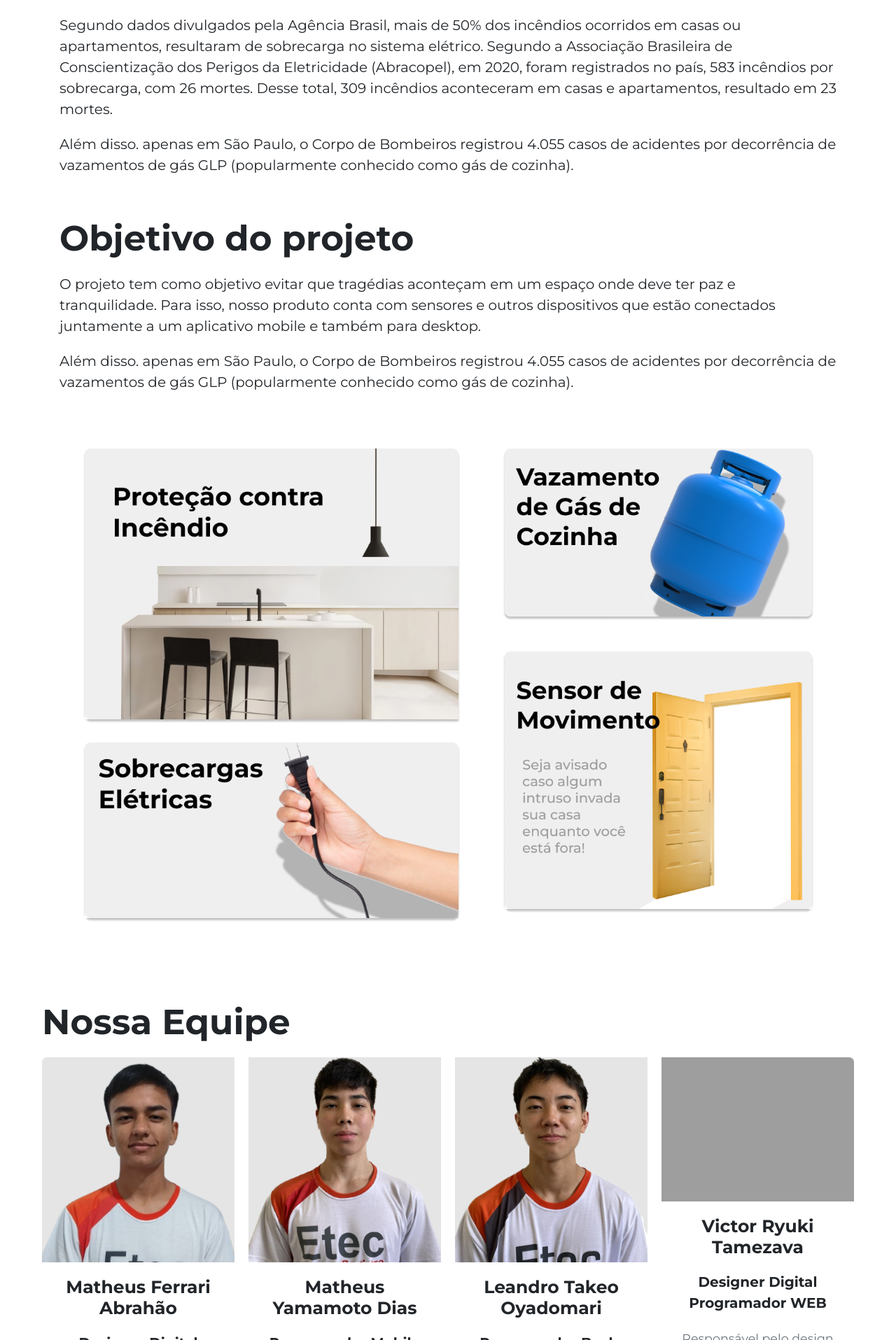
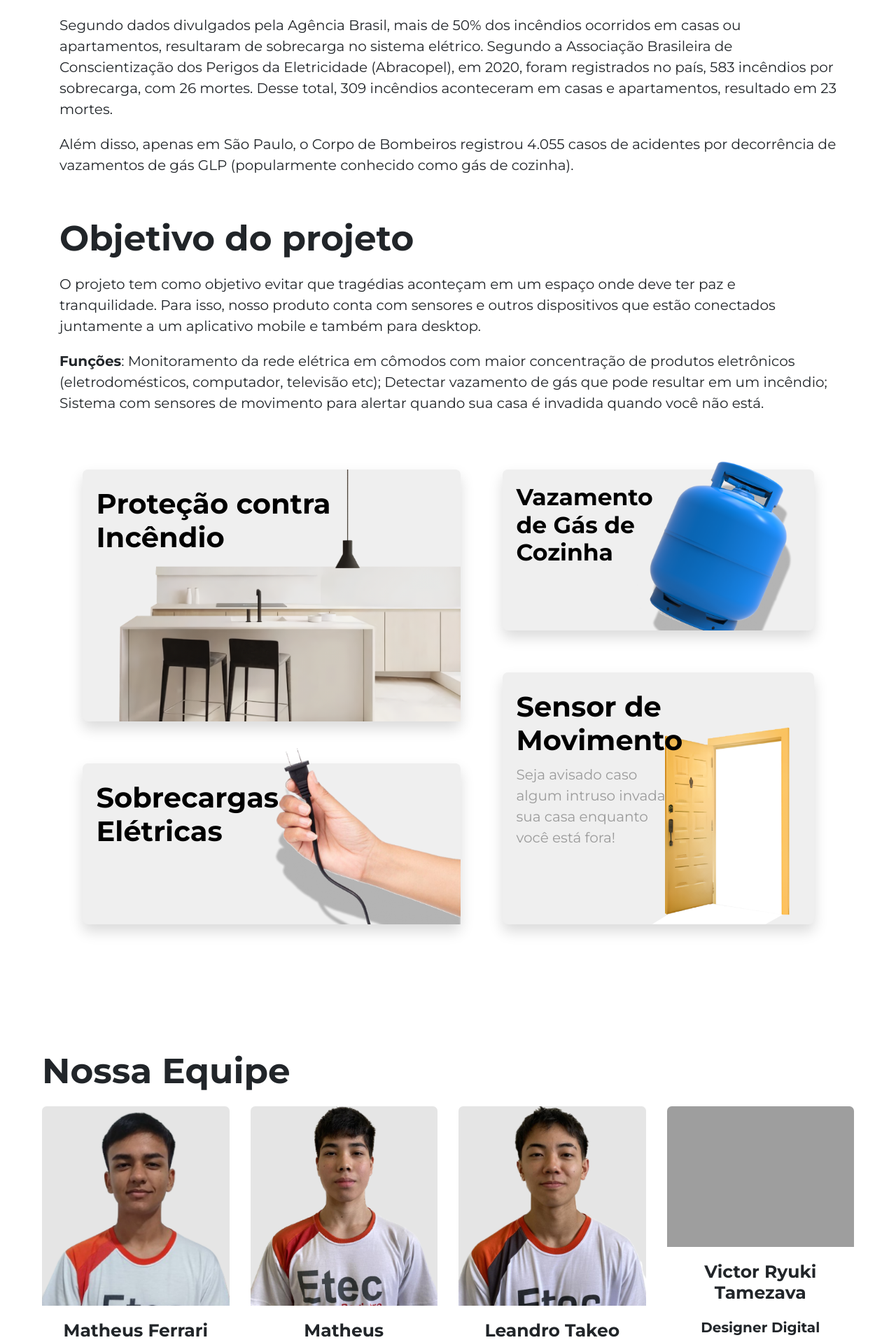
Before and after one commit to DamnsGroup/landing-page, a PHP site: page / in a window 1280 px wide. Shown: the part 1611-3526 px from the top of the page at 70% size. Run offline with PHP 8.4, Linux system fonts and the light colour scheme; some libraries are stand-ins or nearby versions; grey boxes are pictures that could not be loaded.

Commit message:
Versão 1.1

```diff
--- a/css/style.css
+++ b/css/style.css
@@ -11,7 +11,7 @@ html, body{
 }
 
 #header-title{
-    font-size: 50px !important;
+    font-size: 45px !important;
 }
 p{
     font-size: 1rem;
@@ -89,6 +89,51 @@ nav ul li a:hover{
 #projeto-coluna-esquerda{
     margin-right: 30px;
 }
+#card-projeto1{
+    height: 360px;
+}
+#card-texto{
+    position: absolute;
+    z-index: 3;
+}
+#card-texto4{
+    position: absolute;
+    z-index: 3;
+}
+#card-texto4 p{
+    color: #9B9B9B;
+}
+#card-imagem1 {
+    position: absolute;
+    bottom: 0;
+    left: 0;
+    width: 100%;
+}
+#card-imagem2 {
+    position: absolute;
+    top: 0;
+    left: 0;
+    width: 90%;
+    z-index: 1;
+}
+#card-imagem4{
+    position: absolute;
+    bottom: 0;
+    left: -20;
+    width: 90%;
+    z-index: 1;
+}
+
+#card-projeto2{
+    height: 230px;
+}
+#card-projeto3{
+    height: 230px;
+}
+#card-projeto3 h2{
+    font-size: 33px !important;
+}
+
 
 #redes{
     margin: 10px 0;
@@ -154,6 +199,9 @@ nav ul li a:hover{
     #projeto-container{
         padding: 0 !important;
     }
+    #card-texto4 p{
+        font-size: 15px !important;
+    }
     #projeto{
         padding: 0 !important;
     }
@@ -183,6 +231,18 @@ nav ul li a:hover{
     #projeto-coluna-esquerda{
         margin-right: 0;
     }
+    #card-projeto2 h2{
+        font-size: 30px !important;
+    }
+    #card-projeto3 h2{
+        font-size: 25px !important;
+    }
+    #card-texto4 h2{
+        font-size: 25px !important;
+    }
+    #card-texto4 p{
+        font-size: 15px !important;
+    }
     #projeto{
         margin-top: 0 !important;
     }
@@ -191,7 +251,13 @@ nav ul li a:hover{
     #nav-content{
         padding: 14px 50px 0px 50px;
     }
+    #card-projeto1{
+        height: 240px;
+    }
     #card-projeto{
-        margin: 0 !important;
+        height: 300px;
+    }
+    #card-projeto3 h2{
+        font-size: 33px !important;
     }
 }
--- a/index.php
+++ b/index.php
@@ -98,7 +98,7 @@
                         Segundo dados divulgados pela Agência Brasil, mais de 50% dos incêndios ocorridos em casas ou apartamentos, resultaram de sobrecarga no sistema elétrico. Segundo a Associação Brasileira de Conscientização dos Perigos da Eletricidade (Abracopel), em 2020, foram registrados no país, 583 incêndios por sobrecarga, com 26 mortes. Desse total, 309 incêndios aconteceram em casas e apartamentos, resultado em 23 mortes.</p>
                     </p>
                     <p>
-                        Além disso. apenas em São Paulo, o Corpo de Bombeiros registrou 4.055 casos de acidentes por decorrência de vazamentos de gás GLP (popularmente conhecido como gás de cozinha).
+                        Além disso, apenas em São Paulo, o Corpo de Bombeiros registrou 4.055 casos de acidentes por decorrência de vazamentos de gás GLP (popularmente conhecido como gás de cozinha).
                     </p>
                 </div>
 
@@ -108,7 +108,7 @@
                         O projeto tem como objetivo evitar que tragédias aconteçam em um espaço onde deve ter paz e tranquilidade. Para isso, nosso produto conta com sensores e outros dispositivos que estão conectados juntamente a um aplicativo mobile e também para desktop.
                     </p>
                     <p>
-                        Além disso. apenas em São Paulo, o Corpo de Bombeiros registrou 4.055 casos de acidentes por decorrência de vazamentos de gás GLP (popularmente conhecido como gás de cozinha).
+                        <b>Funções</b>: Monitoramento da rede elétrica em cômodos com maior concentração de produtos eletrônicos (eletrodomésticos, computador, televisão etc); Detectar vazamento de gás que pode resultar em um incêndio; Sistema com sensores de movimento para alertar quando sua casa é invadida quando você não está.
                     </p>
                 </div>
             </div>
@@ -119,20 +119,34 @@
             <div class="container">
                 <div class="row justify-content-center" id="projeto-container">
                     <div class="col-12 col-sm-6" id="projeto-coluna-esquerda">
-                        <div class="mb-5" style="height: 360px;" id="card-projeto">
-                            <img src="files/img/card1.png" class="img-fluid w-100">
+                        <div class="mb-4 position-relative rounded shadow p-3 mb-5" style="background-color: #EFEFEF;" id="card-projeto1">
+                            <div class="col-10 mt-1" id="card-texto">
+                                <h2 class='fw-bold' style="color: #000;">Proteção contra Incêndio</h2>
                             </div>
-                        <div class="mb-3" style="height: 230px;" id="card-projeto">
-                            <img src="files/img/card2.png" class="img-fluid w-100">
+                            <img src="files/img/abajur2.png" class="img-fluid" id="card-imagem2">
+                            <img src="files/img/cozinha.png" class="img-fluid" id="card-imagem1">
+                        </div>
+                        <div class="mb-4 position-relative rounded shadow p-3 mb-5" style="background-color: #EFEFEF;" id="card-projeto2">
+                            <div class="col-6 mt-1" id="card-texto">
+                                <h2 class='fw-bold' style="color: #000;">Sobrecargas Elétricas</h2>
+                            </div>
+                            <img src="files/img/mao_fio2.png" class="img-fluid" id="card-imagem1">
                         </div>
                     </div>
 
                     <div class="col-12 col-sm-5 mb-5">
-                        <div class="mb-5" style="height: 230px;" id="card-projeto">
-                            <img src="files/img/card3.png" class="img-fluid w-100">
+                        <div class="mb-4 position-relative rounded shadow p-3 mb-5" style="background-color: #EFEFEF;" id="card-projeto3">
+                            <div class="col-6" id="card-texto">
+                                <h2 class='fw-bold' style="color: #000;">Vazamento de Gás de Cozinha</h2>
                             </div>
-                        <div class="mb-3" style="height: 360px;" id="card-projeto">
-                            <img src="files/img/card4.png" class="img-fluid w-100">
+                            <img src="files/img/gas2.png" class="img-fluid" id="card-imagem1">
+                        </div>
+                        <div class="mb-4 position-relative rounded shadow p-3 mb-5" style="background-color: #EFEFEF;" id="card-projeto1">
+                            <div class="col-6 mt-1" id="card-texto4">
+                                <h2 class='fw-bold' style="color: #000;">Sensor de Movimento</h2>
+                                <p>Seja avisado caso algum intruso invada sua casa enquanto você está fora!</p>
+                            </div>
+                            <img src="files/img/porta2.png" class="img-fluid" id="card-imagem4">
                         </div>
                     </div>
                 </div>
@@ -144,21 +158,24 @@
             <div class="reveal">
                 <h1 class='fw-bold mb-3'>Nossa Equipe</h1>
             </div>
-            <div class="card-group">
-                <div class="card text-center me-2">
+            <div class="row">
+                <div class="col-md-6 col-lg-3 mb-4">
+                    <div class="card text-center">
                         <img class="card-img-top img-fluid" src="files/img/ferrari.png" alt="Card image cap">
                         <div class="card-body">
                             <h5 class="card-title fw-bold mb-3">Matheus Ferrari Abrahão</h5>
                             <p class="card-text fw-bold">Designer Digital</p>
                             <p class="card-text"><small class="text-muted">Responsável pelo design digital do website, aplicativo mobile e do software para desktop.</small></p>
                             <ul class="text-center d-flex justify-content-center position-relative" id="redes">
-                            <li><a href="https://www.instagram.com/vicruk_edits/" target="_blank"><ion-icon name="logo-instagram"></ion-icon></a></li>
-                            <li><a href="https://www.youtube.com/channel/UC8vWyKLaITcUV-2a4JeKlGg" target="_blank"><ion-icon name="logo-linkedin"></ion-icon></a></li>
+                                <li><a href="https://www.instagram.com/mtzferrari/" target="_blank"><ion-icon name="logo-instagram"></ion-icon></a></li>
+                                <li><a href="https://www.linkedin.com/in/matheus-ferrari-abrahão-893b17237/" target="_blank"><ion-icon name="logo-linkedin"></ion-icon></a></li>
                                 <li><a href="https://github.com/MatheusFAbr" target="_blank"><ion-icon name="logo-github"></ion-icon></a></li>
                             </ul>
                         </div>
                     </div>
-                <div class="card text-center mx-2">
+                </div>
+                <div class="col-md-6 col-lg-3 mb-4">
+                    <div class="card text-center">
                         <img class="card-img-top img-fluid" src="files/img/yamamoto.png" alt="Card image cap">
                         <div class="card-body">
                             <h5 class="card-title fw-bold mb-3">Matheus Yamamoto Dias</h5>
@@ -171,7 +188,9 @@
                             </ul>
                         </div>
                     </div>
-                <div class="card text-center mx-2">
+                </div>
+                <div class="col-md-6 col-lg-3 mb-4">
+                    <div class="card text-center">
                         <img class="card-img-top img-fluid" src="files/img/leandro.png" alt="Card image cap">
                         <div class="card-body">
                             <h5 class="card-title fw-bold mb-3">Leandro Takeo Oyadomari</h5>
@@ -179,12 +198,14 @@
                             <p class="card-text"><small class="text-muted">Responsável por criar o software do projeto.</small></p>
                             <ul class="text-center d-flex justify-content-center position-relative" id="redes">
                                     <li><a href="https://www.instagram.com/le.takeo/" target="_blank"><ion-icon name="logo-instagram"></ion-icon></a></li>
-                            <li><a href="https://www.youtube.com/channel/UC8vWyKLaITcUV-2a4JeKlGg" target="_blank"><ion-icon name="logo-linkedin"></ion-icon></a></li>
+                                    <li><a href="https://www.linkedin.com/in/leandro-oyadomari-856998231/" target="_blank"><ion-icon name="logo-linkedin"></ion-icon></a></li>
                                     <li><a href="https://github.com/takeoya" target="_blank"><ion-icon name="logo-github"></ion-icon></a></li>
                             </ul>
                         </div>
                     </div>
-                <div class="card text-center ms-2">
+                </div>
+                <div class="col-md-6 col-lg-3 mb-4">
+                    <div class="card text-center">
                         <img class="card-img-top img-fluid" src="files/img/victor.png." alt="Card image cap">
                         <div class="card-body">
                             <h5 class="card-title fw-bold mb-3">Victor Ryuki Tamezava</h5>
@@ -194,13 +215,15 @@
 
                             <ul class="text-center d-flex justify-content-center position-relative" id="redes">
                                 <li><a href="https://www.instagram.com/vicruk_edits/" target="_blank"><ion-icon name="logo-instagram"></ion-icon></a></li>
-                            <li><a href="https://www.youtube.com/channel/UC8vWyKLaITcUV-2a4JeKlGg" target="_blank"><ion-icon name="logo-linkedin"></ion-icon></a></li>
+                                <li><a href="https://www.linkedin.com/in/victor-tamezava/" target="_blank"><ion-icon name="logo-linkedin"></ion-icon></a></li>
                                 <li><a href="https://github.com/VicRuk" target="_blank"><ion-icon name="logo-github"></ion-icon></a></li>
                             </ul>
                         </div>
                     </div>
                 </div>
             </div>
+        </div>
+
         <!-- FOOTER -->
         <footer class="py-3 px-0 position-relative bg-dark" id="footer">
         <ul class="text-center d-flex justify-content-center position-relative" id="redes2">
```
Also changed, not shown: files/img/abajur2.png (added), files/img/cozinha.png, files/img/gas2.png (added), files/img/mao_fio2.png (added), files/img/porta2.png (added), 1 other file. Lines whose indentation alone changed are shown as unchanged.
